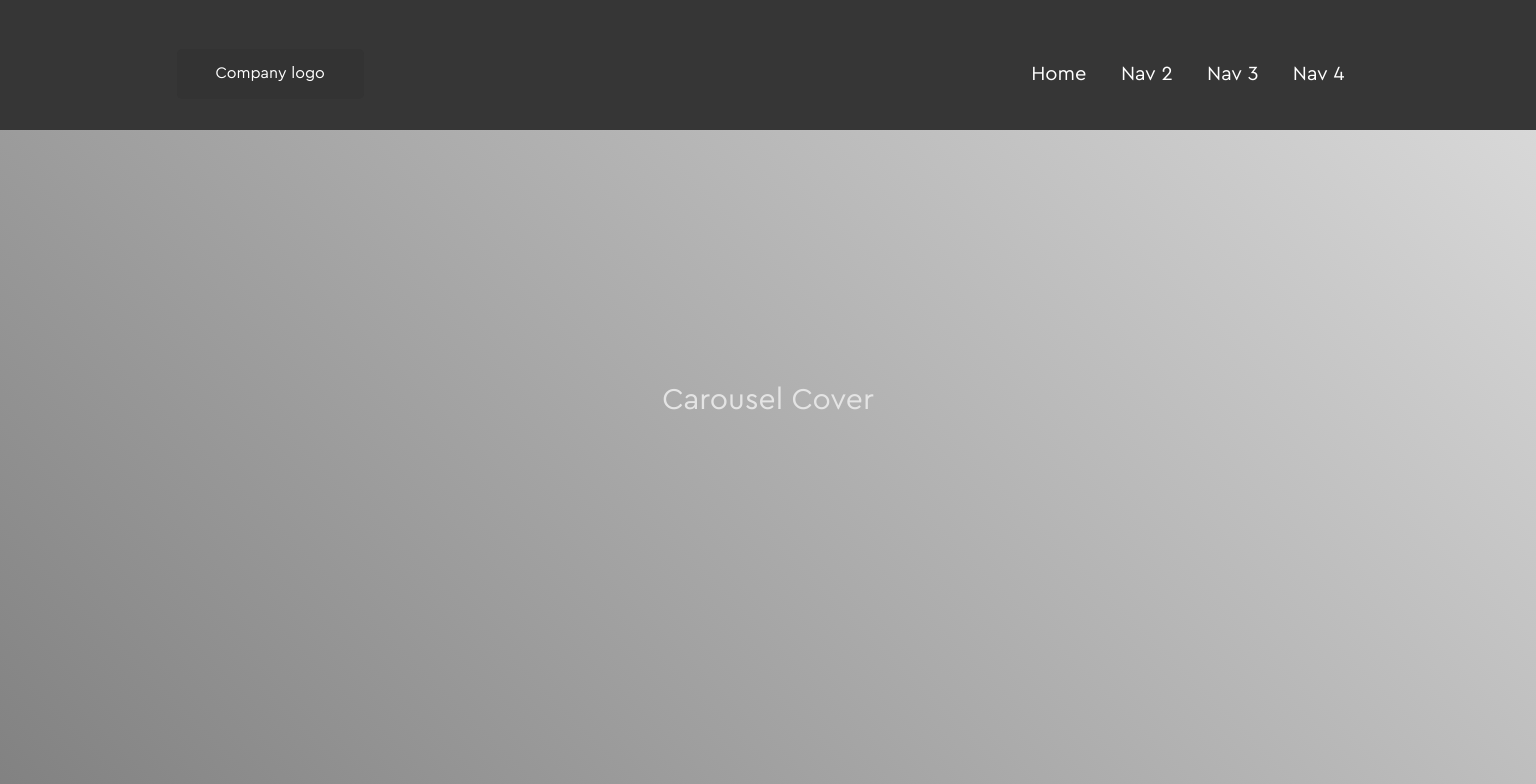
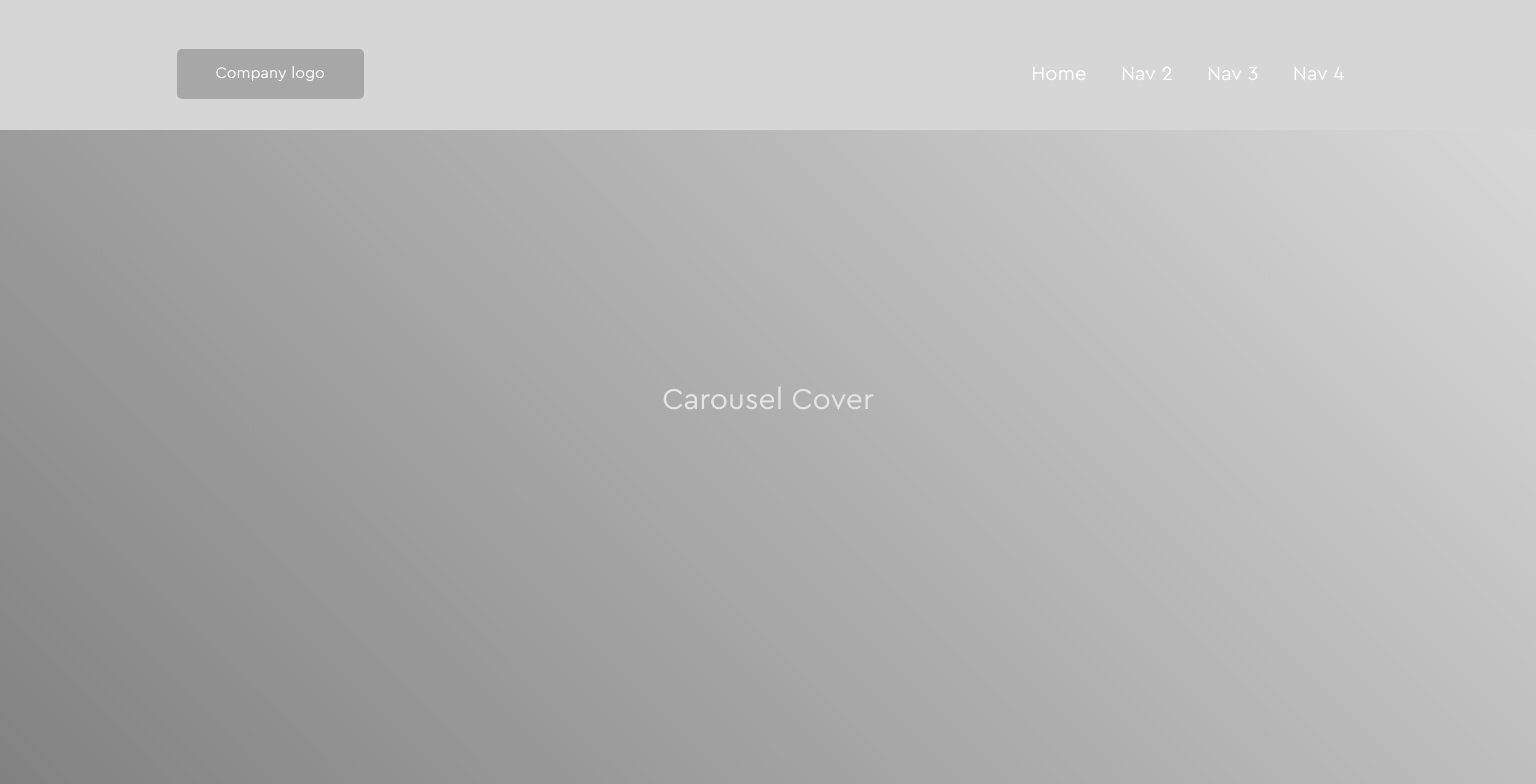
Before and after one commit to kenny6012/Black_2.0, a plain HTML site: page index.html in a window 1536 px wide. Shown: the top 784 px of the page. Drawn offline with Linux system fonts and the light colour scheme.

Commit message:
Update style.css

```diff
--- a/style.css
+++ b/style.css
@@ -46,7 +46,7 @@ h1, h2, h3, h4, h5, h6 {
         z-index: 1;
         position: fixed;
         top: 0;
-        background: #363636;
+        background: #d6d6d6;
     }
     .navbar {
         width: 80%;
```
